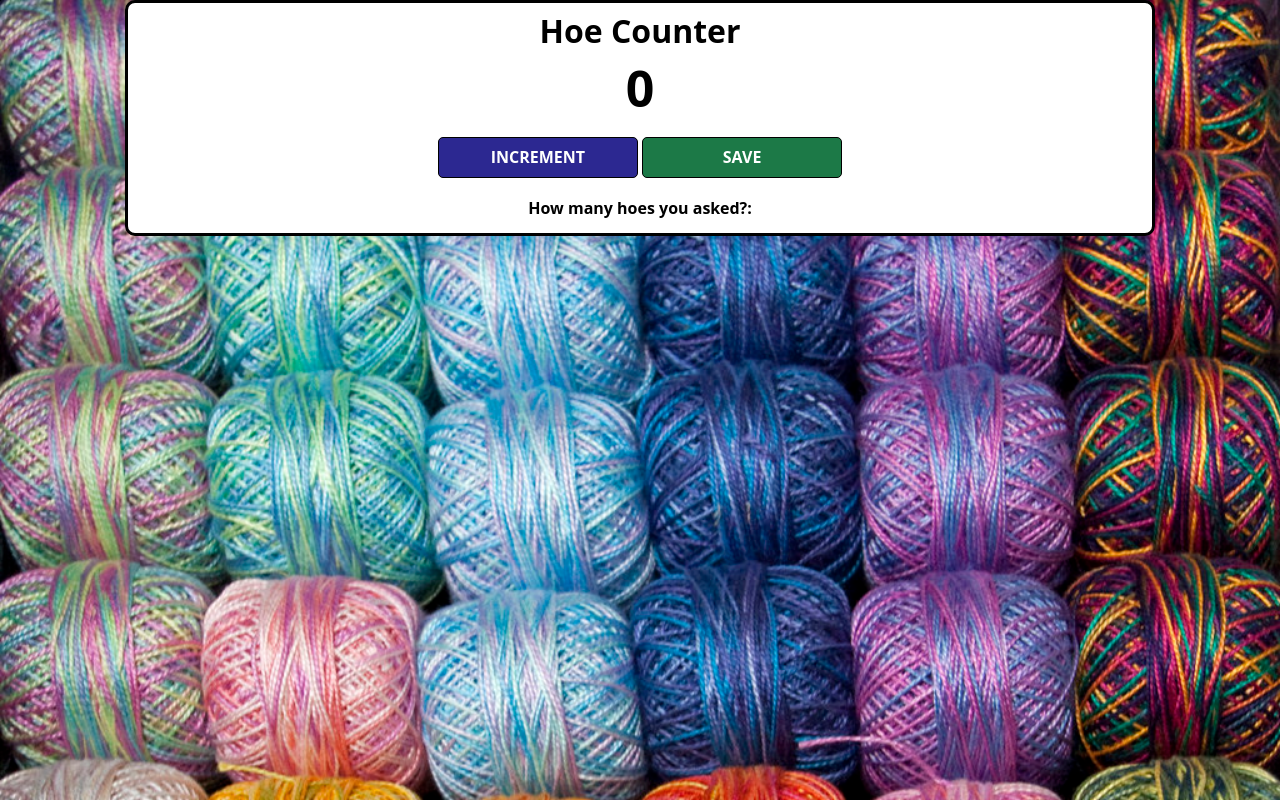
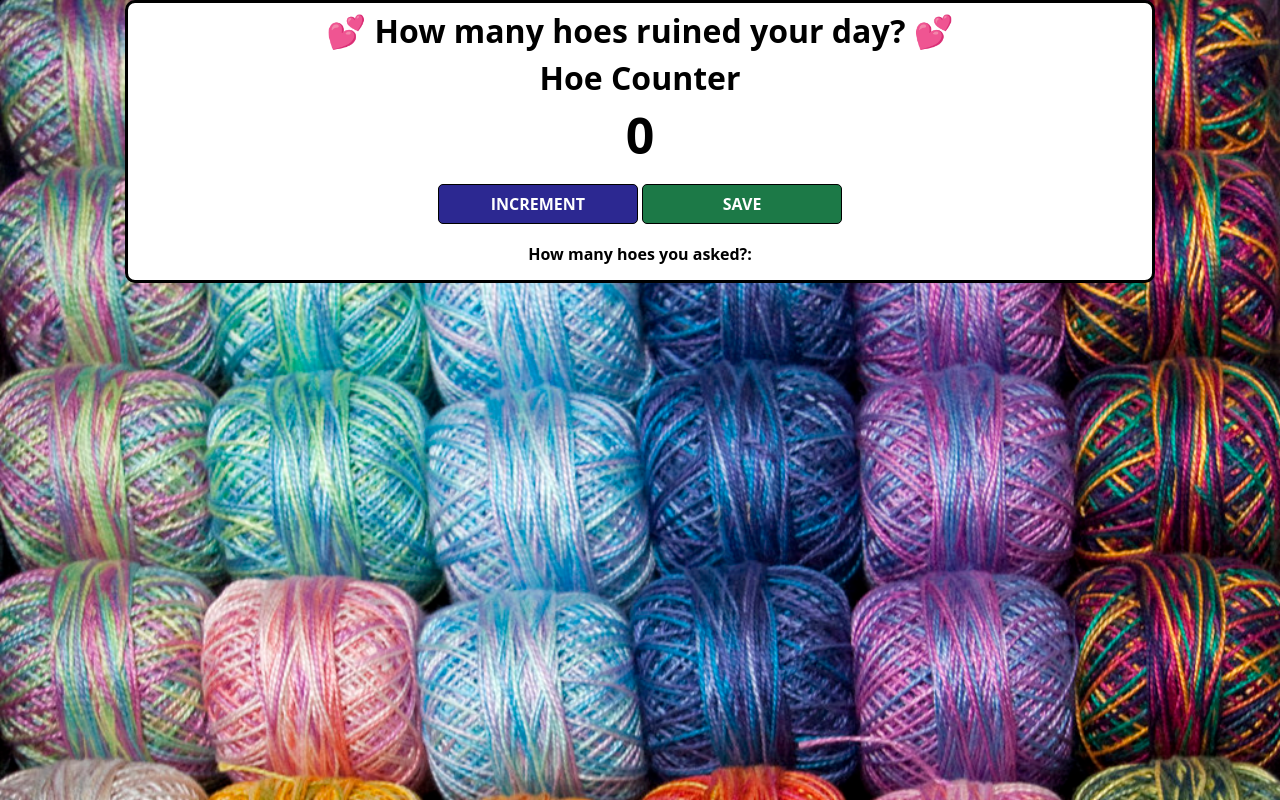
Before and after one commit to vietanhnguyenvu/hoecounter, a plain HTML site: page index.html in a window 1280 px wide. Drawn offline with nearby package versions, Linux system fonts and the light colour scheme.

Commit message:
Update index.html

```diff
--- a/index.html
+++ b/index.html
@@ -4,6 +4,7 @@
     </head>
     <body>
         <div class="container">
+            <h1>💕 How many hoes ruined your day? 💕<h1/>
             <h1>Hoe Counter</h1>
             <h2 id="count-el">0</h2>
             <button id="increment-btn" onclick="increment()">INCREMENT</button>
```
